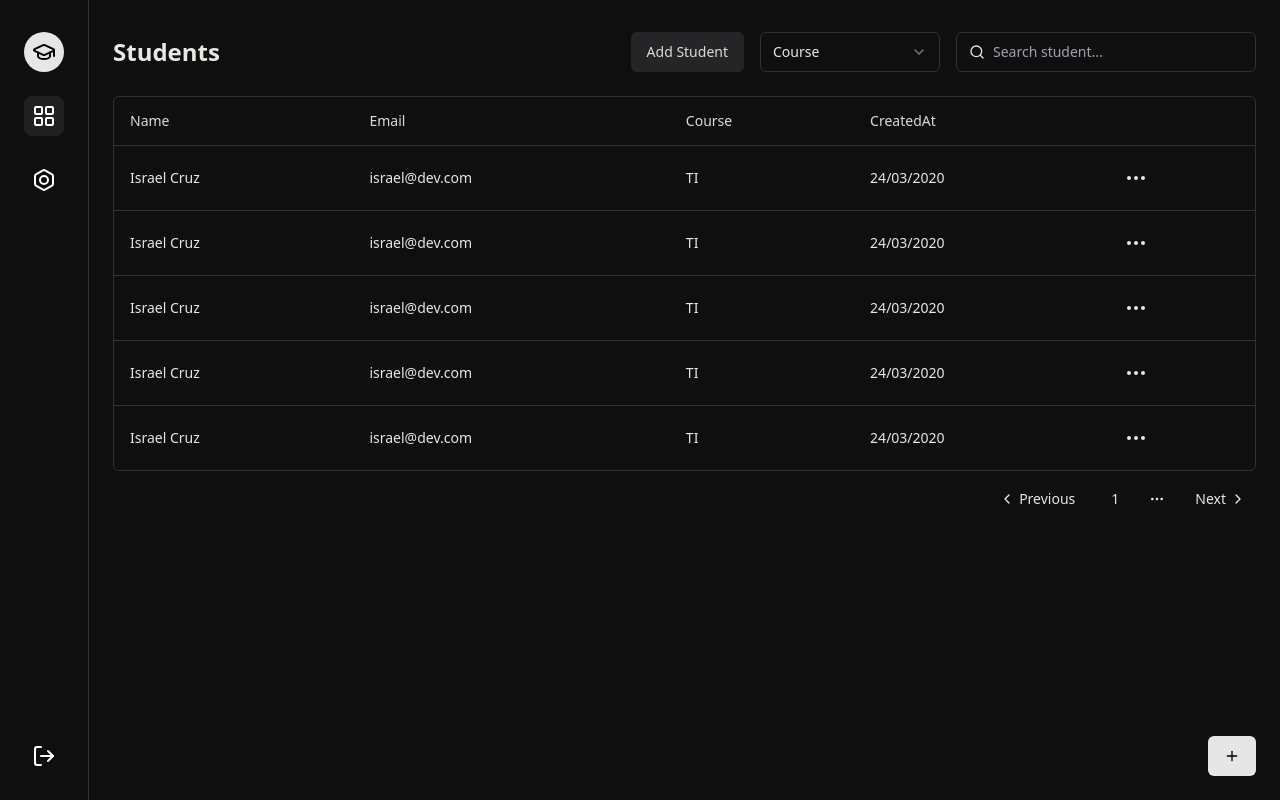
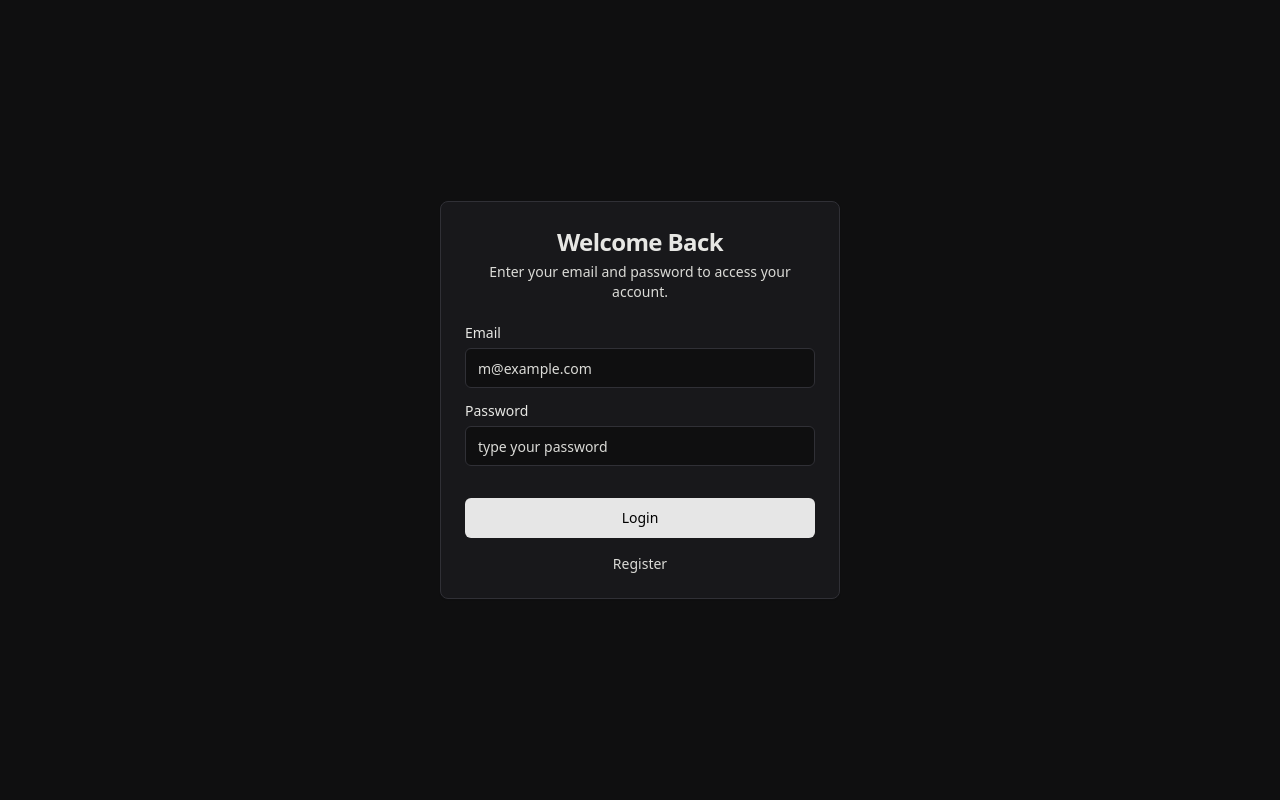
Before and after one commit to israelcruzz/-teacher_access, a React (Vite) app in the folder frontend/teacher_access/: page / in a window 1280 px wide. Built offline with nearby package versions, Linux system fonts and the light colour scheme.

Commit message:
feat: add api service

```diff
--- a/frontend/teacher_access/package.json
+++ b/frontend/teacher_access/package.json
@@ -18,12 +18,14 @@
     "@radix-ui/react-separator": "^1.1.0",
     "@radix-ui/react-slot": "^1.1.0",
     "@radix-ui/react-tooltip": "^1.1.2",
+    "axios": "^1.7.2",
     "class-variance-authority": "^0.7.0",
     "clsx": "^2.1.1",
     "lucide-react": "^0.416.0",
     "react": "^18.3.1",
     "react-dom": "^18.3.1",
     "react-router-dom": "^6.25.1",
+    "sonner": "^1.5.0",
     "tailwind-merge": "^2.4.0",
     "tailwindcss-animate": "^1.0.7"
   },
--- a/frontend/teacher_access/src/context/auth-context.ts
+++ b/frontend/teacher_access/src/context/auth-context.ts
@@ -2,4 +2,4 @@ import { createContext } from "react";
 
 interface AuthContext {}
 
-const AuthContext = createContext({} as AuthContext )
+export const AuthContext = createContext({} as AuthContext )
--- /dev/null
+++ b/frontend/teacher_access/src/context/auth-provider.tsx
@@ -0,0 +1,22 @@
+import React, { useState } from "react";
+import { AuthContext } from "./auth-context";
+
+interface AuthProviderProps {
+  children: React.ReactNode;
+}
+
+interface RegisterTeacher {
+  name: string;
+  email: string;
+  password: string;
+}
+
+export const AuthProvider = ({ children }: AuthProviderProps) => {
+  const [loading, setLoading] = useState<boolean>(false);
+
+  const register = async ({ name, email, password }: RegisterTeacher) => {
+    const teacher = await
+  };
+
+  return <AuthContext.Provider value={{}}>{children}</AuthContext.Provider>;
+};
--- /dev/null
+++ b/frontend/teacher_access/src/lib/api.ts
@@ -0,0 +1,5 @@
+import axios from "axios";
+
+export const api = axios.create({
+  baseURL: "http://localhost:3033",
+});
--- a/frontend/teacher_access/src/main.tsx
+++ b/frontend/teacher_access/src/main.tsx
@@ -1,10 +1,12 @@
 import React from 'react'
 import ReactDOM from 'react-dom/client'
 import './index.css'
-import { AppRoutes } from './routes/app-routes/app-routes.tsx'
+import { AuthRoutes } from './routes/auth-routes/auth-routes.tsx'
+import { Toaster } from "sonner";
 
 ReactDOM.createRoot(document.getElementById('root')!).render(
   <React.StrictMode>
-    <AppRoutes />
+    <AuthRoutes />
+    <Toaster />
   </React.StrictMode>,
 )
--- a/frontend/teacher_access/src/pages/auth/login/index.tsx
+++ b/frontend/teacher_access/src/pages/auth/login/index.tsx
@@ -8,9 +8,39 @@ import {
 } from "@/components/ui/card";
 import { Input } from "@/components/ui/input";
 import { Label } from "@/components/ui/label";
+import { LoaderCircle } from "lucide-react";
+import { FormEvent, useState } from "react";
 import { Link } from "react-router-dom";
+import axios from "axios";
+import { toast } from "sonner";
 
 export const Login = () => {
+  const [loading, setLoading] = useState<boolean>(false);
+
+  const handleSubmitForm = async (event: FormEvent<HTMLFormElement>) => {
+    event.preventDefault();
+
+    setLoading(true);
+
+    const formData = new FormData(event.currentTarget);
+    const email = formData.get("email");
+    const password = formData.get("pass");
+
+    try {
+      const teacher = await axios.post("http://localhost:3033/auth", {
+        email,
+        password,
+      });
+
+      console.log(teacher.data);
+
+      setLoading(false);
+    } catch (error) {
+      console.log(error);
+      toast.error("Internal Server Error");
+    }
+  };
+
   return (
     <main className="h-screen p-4 md:p-0 max-w-[400px] mx-auto flex justify-center items-center">
       <Card className="w-full ">
@@ -20,11 +50,13 @@ export const Login = () => {
             Enter your email and password to access your account.
           </CardDescription>
         </CardHeader>
-        <CardContent className="flex flex-col gap-4">
+        <CardContent>
+          <form className="flex flex-col gap-4" onSubmit={handleSubmitForm}>
             <div className="grid gap-2">
               <Label htmlFor="email">Email</Label>
               <Input
                 id="email"
+                name="email"
                 type="email"
                 placeholder="m@example.com"
                 required
@@ -36,21 +68,36 @@ export const Login = () => {
               <Input
                 id="password"
                 type="password"
+                name="pass"
                 placeholder="type your password"
                 required
               />
             </div>
 
             <div className="mt-4">
-            <Button className="w-full">Login</Button>
+              <Button disabled={loading} type="submit" className="w-full">
+                {loading ? (
+                  <span>
+                    <LoaderCircle
+                      className="animate-spin"
+                      color="#000000"
+                      size={20}
+                    />
+                  </span>
+                ) : (
+                  "Login"
+                )}
+              </Button>
             </div>
-
+          </form>
+          <div className="flex justify-center items-center mt-4">
             <Link
               to="/register"
               className="text-center text-sm text-muted-foreground hover:underline"
             >
               Register
             </Link>
+          </div>
         </CardContent>
       </Card>
     </main>
```
Also changed, not shown: frontend/teacher_access/src/context/auth-provider.ts (deleted), 1 other file (tests, documents, lock files or other folders). Lines whose indentation alone changed are shown as unchanged.
